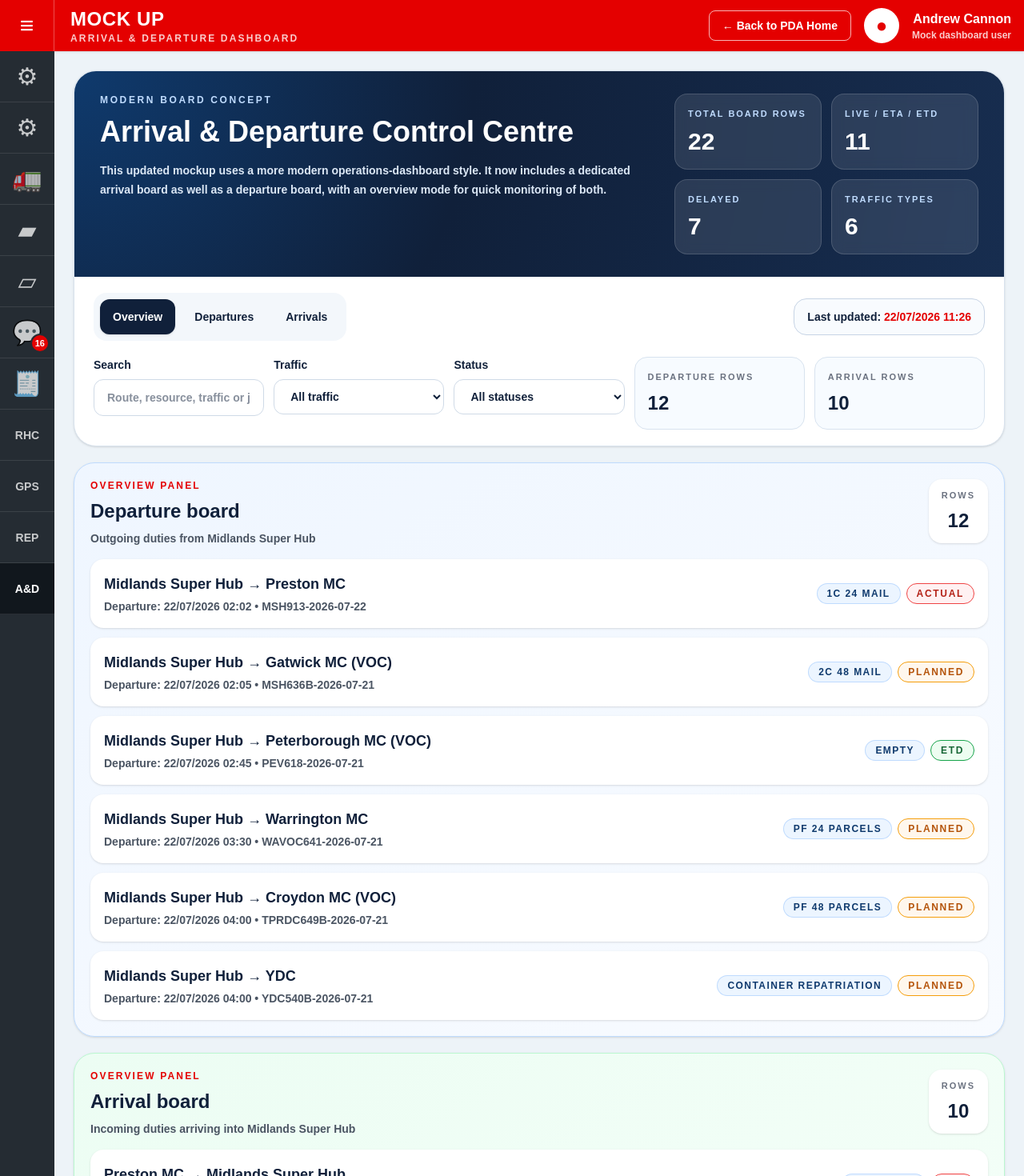
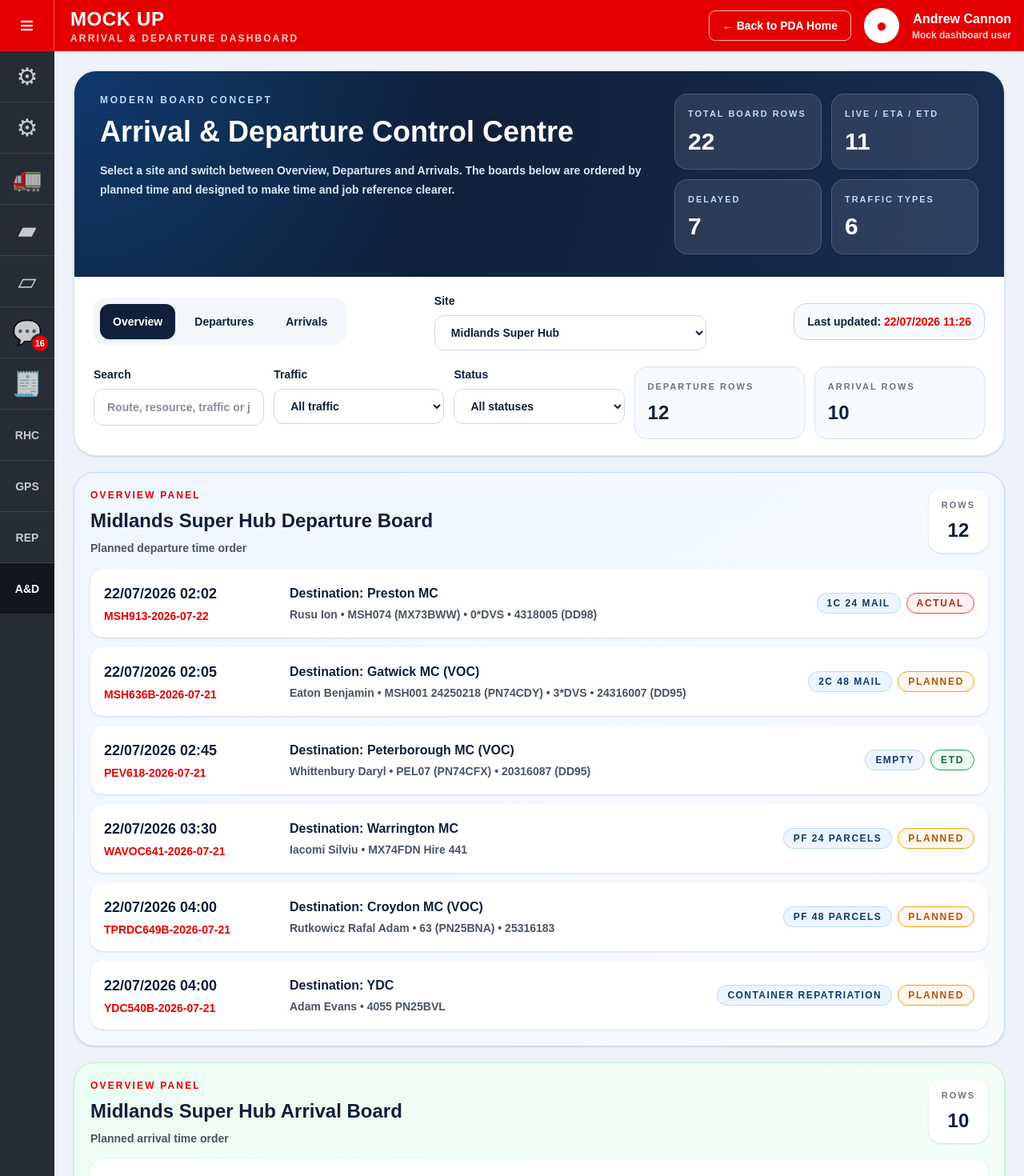
Before and after one commit to acannon76/rugby-league-supporter-web, a Next.js app: page /internal/app-ideas/link-message-mock/arrivals-departures in a window 1280 px wide. Shown: the top 1470 px of the page at 80% size. Built offline with nearby package versions, Linux system fonts and the light colour scheme.

Commit message:
arrival and departure added

```diff
--- a/src/app/internal/app-ideas/link-message-mock/arrivals-departures/page.tsx
+++ b/src/app/internal/app-ideas/link-message-mock/arrivals-departures/page.tsx
@@ -22,6 +22,31 @@ type SidebarItem = {
 type BoardView = "Overview" | "Departures" | "Arrivals";
 type BoardMode = "Departures" | "Arrivals";
 
+type SiteOption =
+  | "Midlands Super Hub"
+  | "North West Super Hub"
+  | "Warrington MC"
+  | "Leeds MC"
+  | "Birmingham MC"
+  | "East Midlands Airport"
+  | "Scottish Parcel Hub"
+  | "Liverpool LD"
+  | "Chester MC"
+  | "Sheffield MC";
+
+const siteOptions: SiteOption[] = [
+  "Midlands Super Hub",
+  "North West Super Hub",
+  "Warrington MC",
+  "Leeds MC",
+  "Birmingham MC",
+  "East Midlands Airport",
+  "Scottish Parcel Hub",
+  "Liverpool LD",
+  "Chester MC",
+  "Sheffield MC",
+];
+
 const sidebarItems: SidebarItem[] = [
   { label: "Duty Execution", icon: "⚙", href: "/internal/app-ideas/link-message-mock" },
   { label: "Planning", icon: "⚙", href: "/internal/app-ideas/link-message-mock" },
@@ -38,12 +63,37 @@ const sidebarItems: SidebarItem[] = [
 
 export default function ArrivalsDeparturesPage() {
   const [boardView, setBoardView] = useState<BoardView>("Overview");
+  const [selectedSite, setSelectedSite] = useState<SiteOption>("Midlands Super Hub");
   const [search, setSearch] = useState("");
   const [trafficFilter, setTrafficFilter] = useState<ArrivalDepartureRow["traffic"] | "All">("All");
   const [statusFilter, setStatusFilter] = useState<MovementStatus | "All">("All");
 
-  const departureRows = useMemo(() => filterRows(arrivalDepartureRows, search, trafficFilter, statusFilter, "Departures"), [search, trafficFilter, statusFilter]);
-  const arrivalRows = useMemo(() => filterRows(arrivalBoardRows, search, trafficFilter, statusFilter, "Arrivals"), [search, trafficFilter, statusFilter]);
+  const selectedDepartureRows = useMemo(
+    () =>
+      arrivalDepartureRows.map((row) => ({
+        ...row,
+        departing: selectedSite,
+      })),
+    [selectedSite],
+  );
+
+  const selectedArrivalRows = useMemo(
+    () =>
+      arrivalBoardRows.map((row) => ({
+        ...row,
+        destination: selectedSite,
+      })),
+    [selectedSite],
+  );
+
+  const departureRows = useMemo(
+    () => filterRows(selectedDepartureRows, search, trafficFilter, statusFilter, "Departures"),
+    [selectedDepartureRows, search, trafficFilter, statusFilter],
+  );
+  const arrivalRows = useMemo(
+    () => filterRows(selectedArrivalRows, search, trafficFilter, statusFilter, "Arrivals"),
+    [selectedArrivalRows, search, trafficFilter, statusFilter],
+  );
 
   const combinedRows = [...departureRows, ...arrivalRows];
   const delayedCount = combinedRows.filter((row) => row.delay.startsWith("+")).length;
@@ -70,7 +120,7 @@ export default function ArrivalsDeparturesPage() {
                   <p className="text-xs font-black uppercase tracking-[0.22em] text-[#bfdbfe]">Modern board concept</p>
                   <h1 className="mt-3 text-3xl font-black sm:text-4xl">Arrival & Departure Control Centre</h1>
                   <p className="mt-4 max-w-3xl text-sm font-bold leading-6 text-[#dbe7f5]">
-                    This updated mockup uses a more modern operations-dashboard style. It now includes a dedicated arrival board as well as a departure board, with an overview mode for quick monitoring of both.
+                    Select a site and switch between Overview, Departures and Arrivals. The boards below are ordered by planned time and designed to make time and job reference clearer.
                   </p>
                 </div>
 
@@ -84,7 +134,7 @@ export default function ArrivalsDeparturesPage() {
             </div>
 
             <div className="px-5 py-5 sm:px-6">
-              <div className="flex flex-col gap-4 xl:flex-row xl:items-center xl:justify-between">
+              <div className="grid grid-cols-1 gap-4 xl:grid-cols-[auto_minmax(260px,340px)_auto] xl:items-center xl:justify-between">
                 <div className="inline-flex flex-wrap gap-2 rounded-2xl bg-[#f3f7fb] p-2">
                   {(["Overview", "Departures", "Arrivals"] as BoardView[]).map((view) => (
                     <button
@@ -100,12 +150,26 @@ export default function ArrivalsDeparturesPage() {
                   ))}
                 </div>
 
-                <div className="rounded-2xl border border-[#c7d4e5] bg-[#f8fbfe] px-4 py-3 text-sm font-black text-[#10203a]">
+                <FilterField label="Site">
+                  <select
+                    value={selectedSite}
+                    onChange={(event) => setSelectedSite(event.target.value as SiteOption)}
+                    className="w-full rounded-xl border border-[#cfdae7] bg-white px-4 py-3 font-bold text-[#10203a] outline-none transition focus:border-[#0f3a6d] focus:ring-2 focus:ring-[#bfdbfe]"
+                  >
+                    {siteOptions.map((site) => (
+                      <option key={site} value={site}>
+                        {site}
+                      </option>
+                    ))}
+                  </select>
+                </FilterField>
+
+                <div className="rounded-2xl border border-[#c7d4e5] bg-[#f8fbfe] px-4 py-3 text-sm font-black text-[#10203a] xl:justify-self-end">
                   Last updated: <span className="text-[#e40000]">22/07/2026 11:26</span>
                 </div>
               </div>
 
-              <div className="mt-5 grid grid-cols-1 gap-3 md:grid-cols-3 xl:grid-cols-5">
+              <div className="mt-5 grid grid-cols-1 gap-3 md:grid-cols-2 xl:grid-cols-5">
                 <FilterField label="Search">
                   <input
                     value={search}
@@ -152,21 +216,11 @@ export default function ArrivalsDeparturesPage() {
 
           {boardView === "Overview" ? (
             <section className="mt-5 grid grid-cols-1 gap-5 2xl:grid-cols-2">
-              <BoardCard
-                title="Departure board"
-                subtitle="Outgoing duties from Midlands Super Hub"
-                count={departureRows.length}
-                accent="blue"
-              >
+              <BoardCard title={`${selectedSite} Departure Board`} subtitle="Planned departure time order" count={departureRows.length} accent="blue">
                 <CompactBoardList rows={departureRows.slice(0, 6)} mode="Departures" emptyText="No departures match the current filters." />
               </BoardCard>
 
-              <BoardCard
-                title="Arrival board"
-                subtitle="Incoming duties arriving into Midlands Super Hub"
-                count={arrivalRows.length}
-                accent="green"
-              >
+              <BoardCard title={`${selectedSite} Arrival Board`} subtitle="Planned arrival time order" count={arrivalRows.length} accent="green">
                 <CompactBoardList rows={arrivalRows.slice(0, 6)} mode="Arrivals" emptyText="No arrivals match the current filters." />
               </BoardCard>
             </section>
@@ -174,11 +228,9 @@ export default function ArrivalsDeparturesPage() {
 
           {boardView === "Departures" || boardView === "Overview" ? (
             <section className="mt-5">
-              <ModernBoardTable
-                title="Departure board"
-                subtitle="Modern outbound monitoring board"
+              <DepartureBoardTable
+                site={selectedSite}
                 rows={departureRows}
-                mode="Departures"
                 hidden={boardView !== "Departures"}
               />
             </section>
@@ -186,13 +238,7 @@ export default function ArrivalsDeparturesPage() {
 
           {boardView === "Arrivals" || boardView === "Overview" ? (
             <section className="mt-5">
-              <ModernBoardTable
-                title="Arrival board"
-                subtitle="Modern inbound monitoring board"
-                rows={arrivalRows}
-                mode="Arrivals"
-                hidden={boardView !== "Arrivals"}
-              />
+              <ArrivalBoardTable site={selectedSite} rows={arrivalRows} hidden={boardView !== "Arrivals"} />
             </section>
           ) : null}
         </main>
@@ -210,7 +256,8 @@ function filterRows(
 ) {
   const term = search.trim().toLowerCase();
 
-  return rows.filter((row) => {
+  return [...rows]
+    .filter((row) => {
       if (trafficFilter !== "All" && row.traffic !== trafficFilter) {
         return false;
       }
@@ -224,9 +271,19 @@ function filterRows(
         return true;
       }
 
-    const haystack = [row.departing, row.destination, row.jobReference, row.resources, row.traffic, row.delay].join(" ").toLowerCase();
+      const haystack = [row.departing, row.destination, row.jobReference, row.resources, row.traffic, row.delay]
+        .join(" ")
+        .toLowerCase();
       return haystack.includes(term);
-  });
+    })
+    .sort((a, b) => parseDateTime(getPrimaryTimeForMode(a, mode)) - parseDateTime(getPrimaryTimeForMode(b, mode)));
+}
+
+function parseDateTime(dateTime: string) {
+  const [datePart, timePart] = dateTime.split(" ");
+  const [day, month, year] = datePart.split("/").map(Number);
+  const [hour, minute] = timePart.split(":").map(Number);
+  return new Date(year, month - 1, day, hour, minute).getTime();
 }
 
 function getStatusForMode(row: ArrivalDepartureRow, mode: BoardMode) {
@@ -235,26 +292,6 @@ function getStatusForMode(row: ArrivalDepartureRow, mode: BoardMode) {
 
 function getPrimaryTimeForMode(row: ArrivalDepartureRow, mode: BoardMode) {
   return mode === "Departures" ? row.departureDateTime : row.arrivalDateTime;
-}
-
-function getPrimaryLabelForMode(mode: BoardMode) {
-  return mode === "Departures" ? "Departure" : "Arrival";
-}
-
-function getPrimaryLocationForMode(row: ArrivalDepartureRow, mode: BoardMode) {
-  return mode === "Departures" ? row.departing : row.destination;
-}
-
-function getSecondaryLocationForMode(row: ArrivalDepartureRow, mode: BoardMode) {
-  return mode === "Departures" ? row.destination : row.departing;
-}
-
-function getSecondaryLabelForMode(mode: BoardMode) {
-  return mode === "Departures" ? "Destination" : "Origin";
-}
-
-function getLocationCaption(row: ArrivalDepartureRow, mode: BoardMode) {
-  return mode === "Departures" ? `${row.departing} → ${row.destination}` : `${row.departing} → ${row.destination}`;
 }
 
 function HeroStat({ label, value }: { label: string; value: string }) {
@@ -297,7 +334,8 @@ function BoardCard({
   accent: "blue" | "green";
   children: ReactNode;
 }) {
-  const accentClasses = accent === "blue" ? "from-[#eff6ff] to-[#f8fbff] border-[#bfdbfe]" : "from-[#ecfdf3] to-[#f7fffa] border-[#bbf7d0]";
+  const accentClasses =
+    accent === "blue" ? "from-[#eff6ff] to-[#f8fbff] border-[#bfdbfe]" : "from-[#ecfdf3] to-[#f7fffa] border-[#bbf7d0]";
 
   return (
     <section className={`rounded-[26px] border bg-gradient-to-br ${accentClasses} p-5 shadow-sm`}>
@@ -326,14 +364,21 @@ function CompactBoardList({ rows, mode, emptyText }: { rows: ArrivalDepartureRow
     <div className="space-y-3">
       {rows.map((row, index) => {
         const status = getStatusForMode(row, mode);
+        const time = getPrimaryTimeForMode(row, mode);
+        const route = mode === "Departures" ? row.destination : row.departing;
+
         return (
           <div key={`${row.jobReference}-${index}`} className="rounded-2xl border border-white/70 bg-white px-4 py-4 shadow-sm">
-            <div className="flex flex-col gap-3 lg:flex-row lg:items-center lg:justify-between">
+            <div className="grid grid-cols-1 gap-3 lg:grid-cols-[220px_1fr_auto] lg:items-center">
               <div>
-                <p className="text-lg font-black text-[#10203a]">{getLocationCaption(row, mode)}</p>
-                <p className="mt-1 text-sm font-bold text-[#4b5563]">{getPrimaryLabelForMode(mode)}: {getPrimaryTimeForMode(row, mode)} • {row.jobReference}</p>
+                <p className="text-lg font-black text-[#10203a]">{time}</p>
+                <p className="mt-1 text-sm font-black text-[#e40000]">{row.jobReference}</p>
               </div>
-              <div className="flex flex-wrap items-center gap-2">
+              <div>
+                <p className="text-base font-black text-[#10203a]">{mode === "Departures" ? `Destination: ${route}` : `Origin: ${route}`}</p>
+                <p className="mt-1 text-sm font-bold text-[#4b5563]">{row.resources}</p>
+              </div>
+              <div className="flex flex-wrap items-center gap-2 lg:justify-end">
                 <TrafficBadge value={row.traffic} />
                 <StatusBadge status={status} delay={row.delay} />
               </div>
@@ -345,39 +390,60 @@ function CompactBoardList({ rows, mode, emptyText }: { rows: ArrivalDepartureRow
   );
 }
 
-function ModernBoardTable({
-  title,
-  subtitle,
-  rows,
-  mode,
-  hidden,
-}: {
-  title: string;
-  subtitle: string;
-  rows: ArrivalDepartureRow[];
-  mode: BoardMode;
-  hidden?: boolean;
-}) {
+function DepartureBoardTable({ site, rows, hidden }: { site: string; rows: ArrivalDepartureRow[]; hidden?: boolean }) {
   return (
     <section className={`rounded-[28px] border border-[#d9e3ee] bg-white p-5 shadow-sm ${hidden ? "hidden" : "block"}`}>
-      <div className="flex flex-col gap-4 lg:flex-row lg:items-start lg:justify-between">
-        <div>
-          <p className="text-xs font-black uppercase tracking-[0.18em] text-[#e40000]">Detailed board</p>
-          <h2 className="mt-2 text-3xl font-black text-[#10203a]">{title}</h2>
-          <p className="mt-2 text-sm font-bold text-[#4b5563]">{subtitle}</p>
-        </div>
-        <div className="rounded-2xl border border-[#d7e2ef] bg-[#f8fbfe] px-4 py-3 text-sm font-black text-[#10203a]">
-          Showing {rows.length} row(s)
-        </div>
-      </div>
+      <BoardHeader title={`${site} Departure Board`} subtitle="Planned departure time order" rowCount={rows.length} />
 
       <div className="mt-5 overflow-x-auto rounded-[24px] border border-[#dbe5f0] bg-[#f8fbff] p-2">
         <table className="min-w-full border-separate border-spacing-y-2 text-sm">
           <thead>
             <tr className="text-left text-[11px] font-black uppercase tracking-[0.18em] text-[#6b7280]">
-              <th className="px-4 py-3">{mode === "Departures" ? "Departing" : "Arriving"}</th>
-              <th className="px-4 py-3">{getPrimaryLabelForMode(mode)} time</th>
-              <th className="px-4 py-3">{getSecondaryLabelForMode(mode)}</th>
+              <th className="px-4 py-3">Planned departure time</th>
+              <th className="px-4 py-3">Destination</th>
+              <th className="px-4 py-3">Job reference</th>
+              <th className="px-4 py-3">Resources</th>
+              <th className="px-4 py-3">Traffic</th>
+              <th className="px-4 py-3">Delay</th>
+              <th className="px-4 py-3">Status</th>
+            </tr>
+          </thead>
+          <tbody>
+            {rows.length ? (
+              rows.map((row, index) => (
+                <tr key={`${row.jobReference}-${index}`}>
+                  <td className="rounded-l-2xl border-y border-l border-[#e2e8f0] bg-white px-4 py-4">
+                    <DateTimePill dateTime={row.departureDateTime} status={row.departureStatus} delay={row.delay} />
+                  </td>
+                  <td className="border-y border-[#e2e8f0] bg-white px-4 py-4 font-bold text-[#10203a]">{row.destination}</td>
+                  <td className="border-y border-[#e2e8f0] bg-white px-4 py-4 text-base font-black text-[#10203a]">{row.jobReference}</td>
+                  <td className="border-y border-[#e2e8f0] bg-white px-4 py-4 font-bold text-[#4b5563]">{row.resources}</td>
+                  <td className="border-y border-[#e2e8f0] bg-white px-4 py-4"><TrafficBadge value={row.traffic} /></td>
+                  <td className="border-y border-[#e2e8f0] bg-white px-4 py-4 text-base font-black text-[#10203a]">{row.delay}</td>
+                  <td className="rounded-r-2xl border-y border-r border-[#e2e8f0] bg-white px-4 py-4"><StatusBadge status={row.departureStatus} delay={row.delay} /></td>
+                </tr>
+              ))
+            ) : (
+              <EmptyRow colSpan={7} />
+            )}
+          </tbody>
+        </table>
+      </div>
+    </section>
+  );
+}
+
+function ArrivalBoardTable({ site, rows, hidden }: { site: string; rows: ArrivalDepartureRow[]; hidden?: boolean }) {
+  return (
+    <section className={`rounded-[28px] border border-[#d9e3ee] bg-white p-5 shadow-sm ${hidden ? "hidden" : "block"}`}>
+      <BoardHeader title={`${site} Arrival Board`} subtitle="Planned arrival time order" rowCount={rows.length} />
+
+      <div className="mt-5 overflow-x-auto rounded-[24px] border border-[#dbe5f0] bg-[#f8fbff] p-2">
+        <table className="min-w-full border-separate border-spacing-y-2 text-sm">
+          <thead>
+            <tr className="text-left text-[11px] font-black uppercase tracking-[0.18em] text-[#6b7280]">
+              <th className="px-4 py-3">Planned arrival time</th>
+              <th className="px-4 py-3">Origin</th>
               <th className="px-4 py-3">Job reference</th>
               <th className="px-4 py-3">Traffic</th>
               <th className="px-4 py-3">Resources</th>
@@ -387,32 +453,21 @@ function ModernBoardTable({
           </thead>
           <tbody>
             {rows.length ? (
-              rows.map((row, index) => {
-                const status = getStatusForMode(row, mode);
-                return (
+              rows.map((row, index) => (
                 <tr key={`${row.jobReference}-${index}`}>
-                    <td className="rounded-l-2xl border-y border-l border-[#e2e8f0] bg-white px-4 py-4 font-black text-[#10203a]">
-                      <div>{getPrimaryLocationForMode(row, mode)}</div>
-                      <div className="mt-1 text-xs font-bold uppercase tracking-[0.14em] text-[#6b7280]">{mode === "Departures" ? "Outbound" : "Inbound"}</div>
+                  <td className="rounded-l-2xl border-y border-l border-[#e2e8f0] bg-white px-4 py-4">
+                    <DateTimePill dateTime={row.arrivalDateTime} status={row.arrivalStatus} delay={row.delay} />
                   </td>
-                    <td className="border-y border-[#e2e8f0] bg-white px-4 py-4">
-                      <DateTimePill dateTime={getPrimaryTimeForMode(row, mode)} status={status} delay={row.delay} />
-                    </td>
-                    <td className="border-y border-[#e2e8f0] bg-white px-4 py-4 font-bold text-[#10203a]">{getSecondaryLocationForMode(row, mode)}</td>
-                    <td className="border-y border-[#e2e8f0] bg-white px-4 py-4 font-black text-[#10203a]">{row.jobReference}</td>
+                  <td className="border-y border-[#e2e8f0] bg-white px-4 py-4 font-bold text-[#10203a]">{row.departing}</td>
+                  <td className="border-y border-[#e2e8f0] bg-white px-4 py-4 text-base font-black text-[#10203a]">{row.jobReference}</td>
                   <td className="border-y border-[#e2e8f0] bg-white px-4 py-4"><TrafficBadge value={row.traffic} /></td>
                   <td className="border-y border-[#e2e8f0] bg-white px-4 py-4 font-bold text-[#4b5563]">{row.resources}</td>
-                    <td className="border-y border-[#e2e8f0] bg-white px-4 py-4 font-black text-[#10203a]">{row.delay}</td>
-                    <td className="rounded-r-2xl border-y border-r border-[#e2e8f0] bg-white px-4 py-4"><StatusBadge status={status} delay={row.delay} /></td>
+                  <td className="border-y border-[#e2e8f0] bg-white px-4 py-4 text-base font-black text-[#10203a]">{row.delay}</td>
+                  <td className="rounded-r-2xl border-y border-r border-[#e2e8f0] bg-white px-4 py-4"><StatusBadge status={row.arrivalStatus} delay={row.delay} /></td>
                 </tr>
-                );
-              })
+              ))
             ) : (
-              <tr>
-                <td colSpan={8} className="rounded-2xl bg-white px-4 py-10 text-center text-sm font-bold text-[#6b7280]">
-                  No rows match the current filters.
-                </td>
-              </tr>
+              <EmptyRow colSpan={7} />
             )}
           </tbody>
         </table>
@@ -421,8 +476,37 @@ function ModernBoardTable({
   );
 }
 
+function BoardHeader({ title, subtitle, rowCount }: { title: string; subtitle: string; rowCount: number }) {
+  return (
+    <div className="flex flex-col gap-4 lg:flex-row lg:items-start lg:justify-between">
+      <div>
+        <p className="text-xs font-black uppercase tracking-[0.18em] text-[#e40000]">Detailed board</p>
+        <h2 className="mt-2 text-3xl font-black text-[#10203a]">{title}</h2>
+        <p className="mt-2 text-sm font-bold text-[#4b5563]">{subtitle}</p>
+      </div>
+      <div className="rounded-2xl border border-[#d7e2ef] bg-[#f8fbfe] px-4 py-3 text-sm font-black text-[#10203a]">
+        Showing {rowCount} row(s)
+      </div>
+    </div>
+  );
+}
+
+function EmptyRow({ colSpan }: { colSpan: number }) {
+  return (
+    <tr>
+      <td colSpan={colSpan} className="rounded-2xl bg-white px-4 py-10 text-center text-sm font-bold text-[#6b7280]">
+        No rows match the current filters.
+      </td>
+    </tr>
+  );
+}
+
 function TrafficBadge({ value }: { value: string }) {
-  return <span className="inline-flex rounded-full bg-[#ecf5ff] px-3 py-1 text-xs font-black uppercase tracking-[0.12em] text-[#0f3a6d] ring-1 ring-[#bfdbfe]">{value}</span>;
+  return (
+    <span className="inline-flex rounded-full bg-[#ecf5ff] px-3 py-1 text-xs font-black uppercase tracking-[0.12em] text-[#0f3a6d] ring-1 ring-[#bfdbfe]">
+      {value}
+    </span>
+  );
 }
 
 function StatusBadge({ status, delay }: { status: MovementStatus; delay: string }) {
```
Lines whose indentation alone changed are shown as unchanged.
